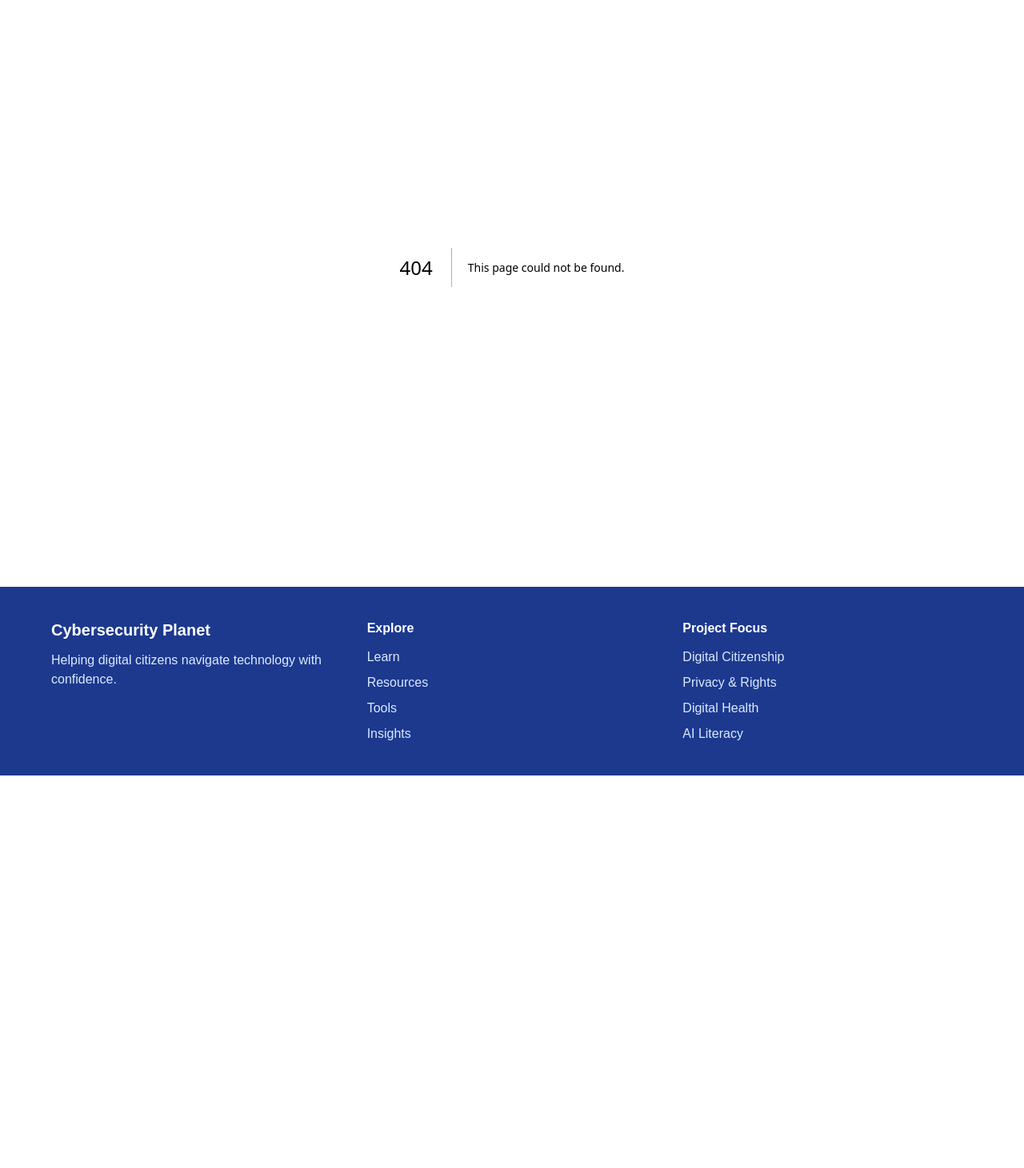
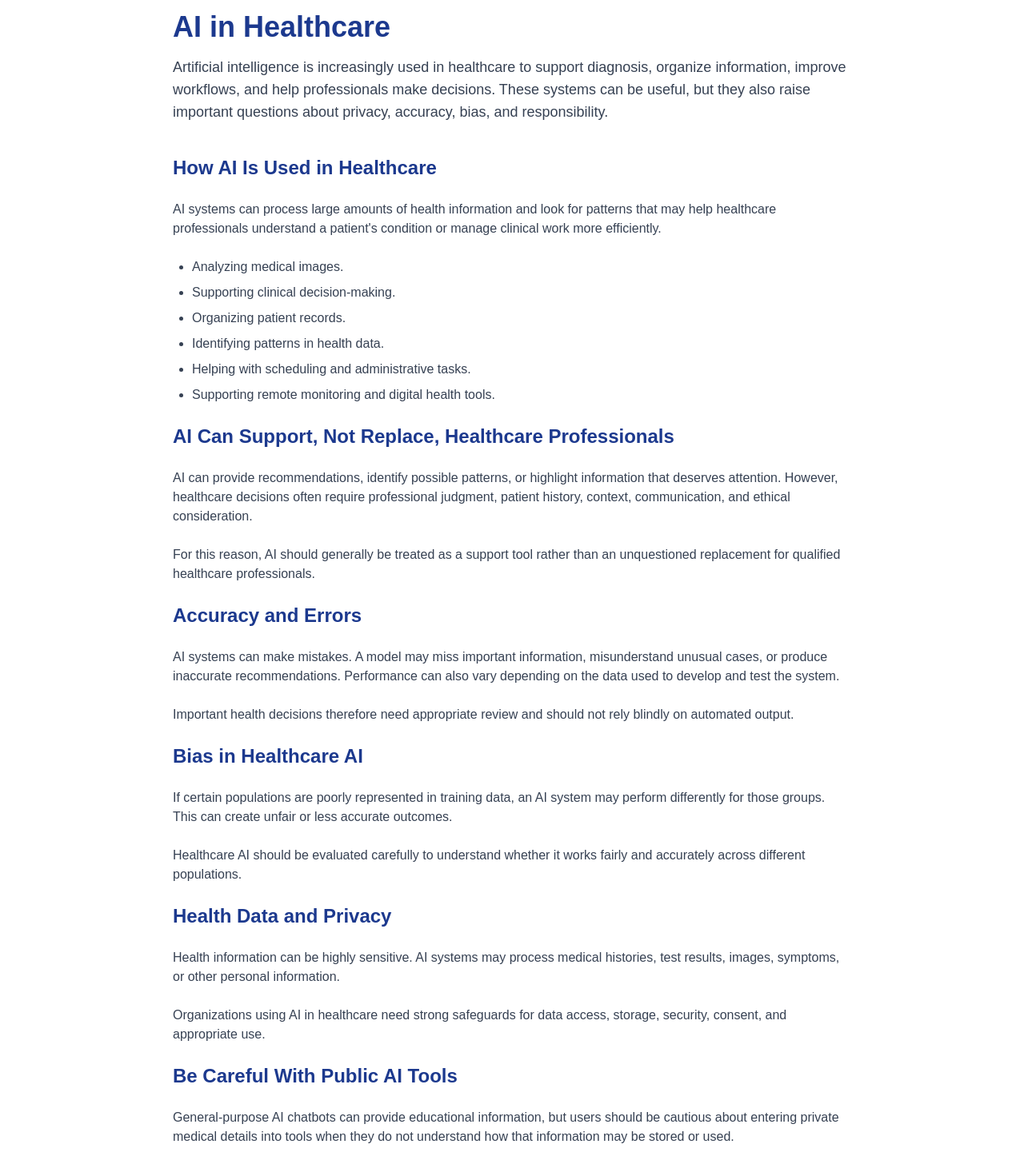
Before and after one commit to Black-widow-codes/Cybersecurity-Planet, a Next.js app: page /learn/ai-literacy/ai-in-healthcare in a window 1280 px wide. Before the commit this address had no page. Shown: the part 143-1604 px from the top of the page at 80% size. Before the commit the page ends 1113 px from the top, so only its background shows below. Built offline with nearby package versions, Linux system fonts and the light colour scheme.

Commit message:
Add AI in healthcare literacy article

```diff
--- /dev/null
+++ b/src/app/learn/ai-literacy/ai-in-healthcare/page.tsx
@@ -0,0 +1,171 @@
+import Link from "next/link";
+
+export const metadata = {
+  title: "AI in Healthcare | Cybersecurity Planet",
+  description:
+    "Learn how artificial intelligence is used in healthcare, where it can help, and why privacy, accuracy, bias, and human oversight matter.",
+};
+
+export default function AIInHealthcarePage() {
+  return (
+    <main className="max-w-4xl mx-auto px-6 py-20">
+      <h1 className="text-4xl font-bold text-blue-900">
+        AI in Healthcare
+      </h1>
+
+      <p className="mt-4 text-lg text-gray-700">
+        Artificial intelligence is increasingly used in healthcare to support
+        diagnosis, organize information, improve workflows, and help
+        professionals make decisions. These systems can be useful, but they
+        also raise important questions about privacy, accuracy, bias, and
+        responsibility.
+      </p>
+
+      <section className="mt-10 space-y-6 text-gray-700">
+        <h2 className="text-2xl font-bold text-blue-900">
+          How AI Is Used in Healthcare
+        </h2>
+
+        <p>
+          AI systems can process large amounts of health information and look
+          for patterns that may help healthcare professionals understand a
+          patient's condition or manage clinical work more efficiently.
+        </p>
+
+        <ul className="list-disc space-y-2 pl-6">
+          <li>Analyzing medical images.</li>
+          <li>Supporting clinical decision-making.</li>
+          <li>Organizing patient records.</li>
+          <li>Identifying patterns in health data.</li>
+          <li>Helping with scheduling and administrative tasks.</li>
+          <li>Supporting remote monitoring and digital health tools.</li>
+        </ul>
+
+        <h2 className="text-2xl font-bold text-blue-900">
+          AI Can Support, Not Replace, Healthcare Professionals
+        </h2>
+
+        <p>
+          AI can provide recommendations, identify possible patterns, or
+          highlight information that deserves attention. However, healthcare
+          decisions often require professional judgment, patient history,
+          context, communication, and ethical consideration.
+        </p>
+
+        <p>
+          For this reason, AI should generally be treated as a support tool
+          rather than an unquestioned replacement for qualified healthcare
+          professionals.
+        </p>
+
+        <h2 className="text-2xl font-bold text-blue-900">
+          Accuracy and Errors
+        </h2>
+
+        <p>
+          AI systems can make mistakes. A model may miss important information,
+          misunderstand unusual cases, or produce inaccurate recommendations.
+          Performance can also vary depending on the data used to develop and
+          test the system.
+        </p>
+
+        <p>
+          Important health decisions therefore need appropriate review and
+          should not rely blindly on automated output.
+        </p>
+
+        <h2 className="text-2xl font-bold text-blue-900">
+          Bias in Healthcare AI
+        </h2>
+
+        <p>
+          If certain populations are poorly represented in training data, an AI
+          system may perform differently for those groups. This can create
+          unfair or less accurate outcomes.
+        </p>
+
+        <p>
+          Healthcare AI should be evaluated carefully to understand whether it
+          works fairly and accurately across different populations.
+        </p>
+
+        <h2 className="text-2xl font-bold text-blue-900">
+          Health Data and Privacy
+        </h2>
+
+        <p>
+          Health information can be highly sensitive. AI systems may process
+          medical histories, test results, images, symptoms, or other personal
+          information.
+        </p>
+
+        <p>
+          Organizations using AI in healthcare need strong safeguards for data
+          access, storage, security, consent, and appropriate use.
+        </p>
+
+        <h2 className="text-2xl font-bold text-blue-900">
+          Be Careful With Public AI Tools
+        </h2>
+
+        <p>
+          General-purpose AI chatbots can provide educational information, but
+          users should be cautious about entering private medical details into
+          tools when they do not understand how that information may be stored
+          or used.
+        </p>
+
+        <p>
+          AI-generated health information should also be verified because an AI
+          system can produce information that sounds confident even when it is
+          incomplete or incorrect.
+        </p>
+
+        <h2 className="text-2xl font-bold text-blue-900">
+          Questions to Ask About Healthcare AI
+        </h2>
+
+        <ul className="list-disc space-y-2 pl-6">
+          <li>What is the AI system designed to do?</li>
+          <li>How accurate is it?</li>
+          <li>Who reviews its recommendations?</li>
+          <li>What health data does it use?</li>
+          <li>How is patient information protected?</li>
+          <li>Has the system been evaluated for bias?</li>
+          <li>Who is responsible when the system makes an error?</li>
+        </ul>
+
+        <h2 className="text-2xl font-bold text-blue-900">
+          What You Can Do
+        </h2>
+
+        <ul className="list-disc space-y-2 pl-6">
+          <li>Verify important AI-generated health information.</li>
+          <li>Do not use AI output as a substitute for professional care.</li>
+          <li>Avoid sharing unnecessary sensitive health information with public AI tools.</li>
+          <li>Ask how AI is being used when it affects your healthcare.</li>
+          <li>Remember that automated recommendations can contain errors or bias.</li>
+        </ul>
+
+        <div className="rounded-xl border bg-gray-50 p-6">
+          <h3 className="text-xl font-bold text-blue-900">
+            Check Your AI Literacy
+          </h3>
+
+          <p className="mt-2">
+            Understanding AI in healthcare also requires awareness of privacy,
+            bias, accuracy, and responsible use. Try the AI Literacy Assessment
+            to check your understanding.
+          </p>
+
+          <Link
+            href="/tools/ai-literacy-assessment"
+            className="mt-4 inline-block rounded-lg bg-cyan-600 px-5 py-3 font-semibold text-white hover:bg-cyan-700"
+          >
+            Open AI Literacy Assessment
+          </Link>
+        </div>
+      </section>
+    </main>
+  );
+}
--- a/src/app/learn/ai-literacy/page.tsx
+++ b/src/app/learn/ai-literacy/page.tsx
@@ -56,6 +56,12 @@ export default function AILiteracyPage() {
         description:
           "Learn how biased data and system design can affect AI decisions, and why fairness and human oversight matter.",
         link: "/learn/ai-literacy/understanding-ai-bias",
+      },
+      {
+        title: "AI in Healthcare",
+        description:
+          "Learn how AI is used in healthcare and why accuracy, privacy, bias, and human oversight matter.",
+        link: "/learn/ai-literacy/ai-in-healthcare",
       },
     ];
 
```
